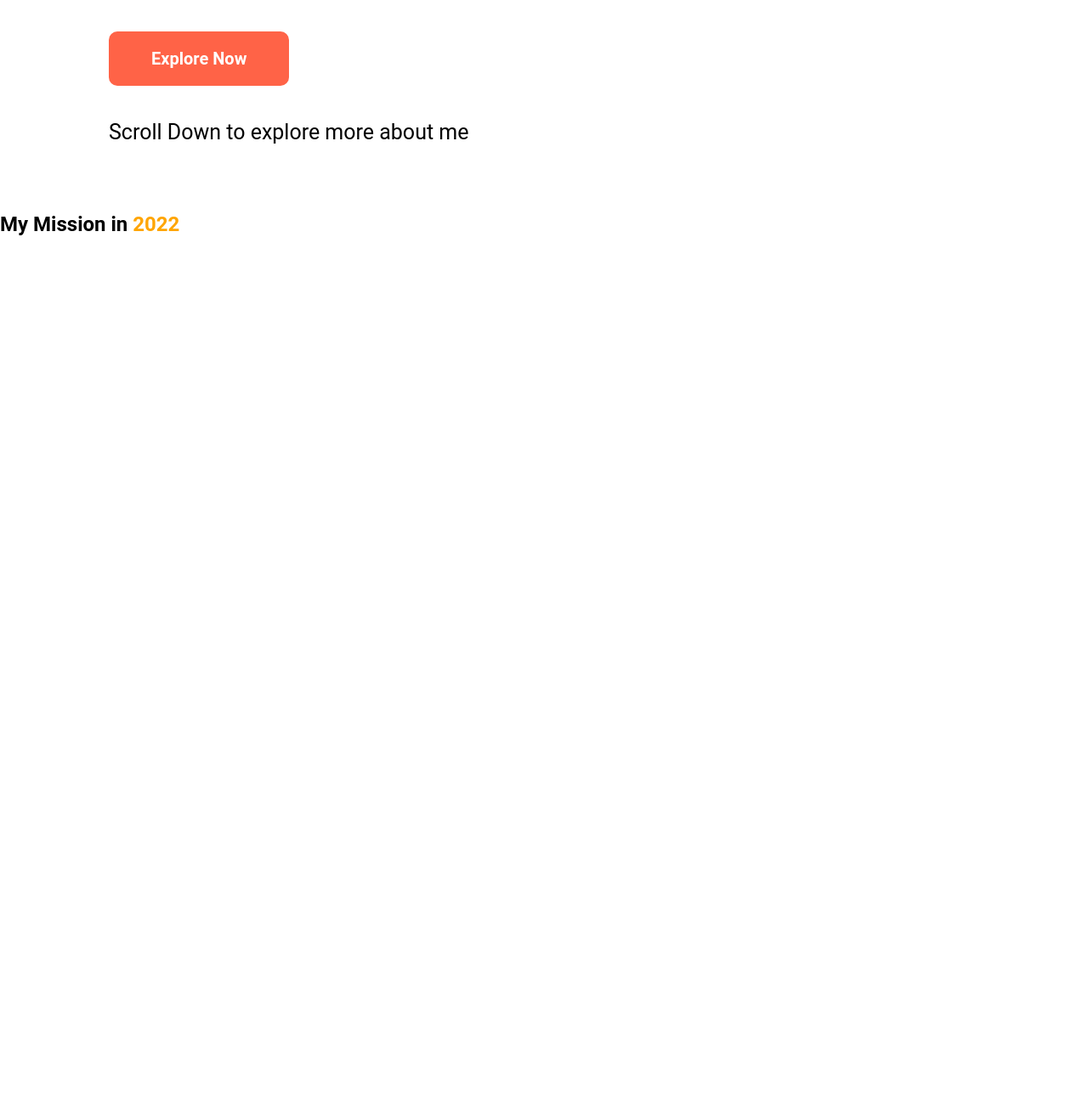
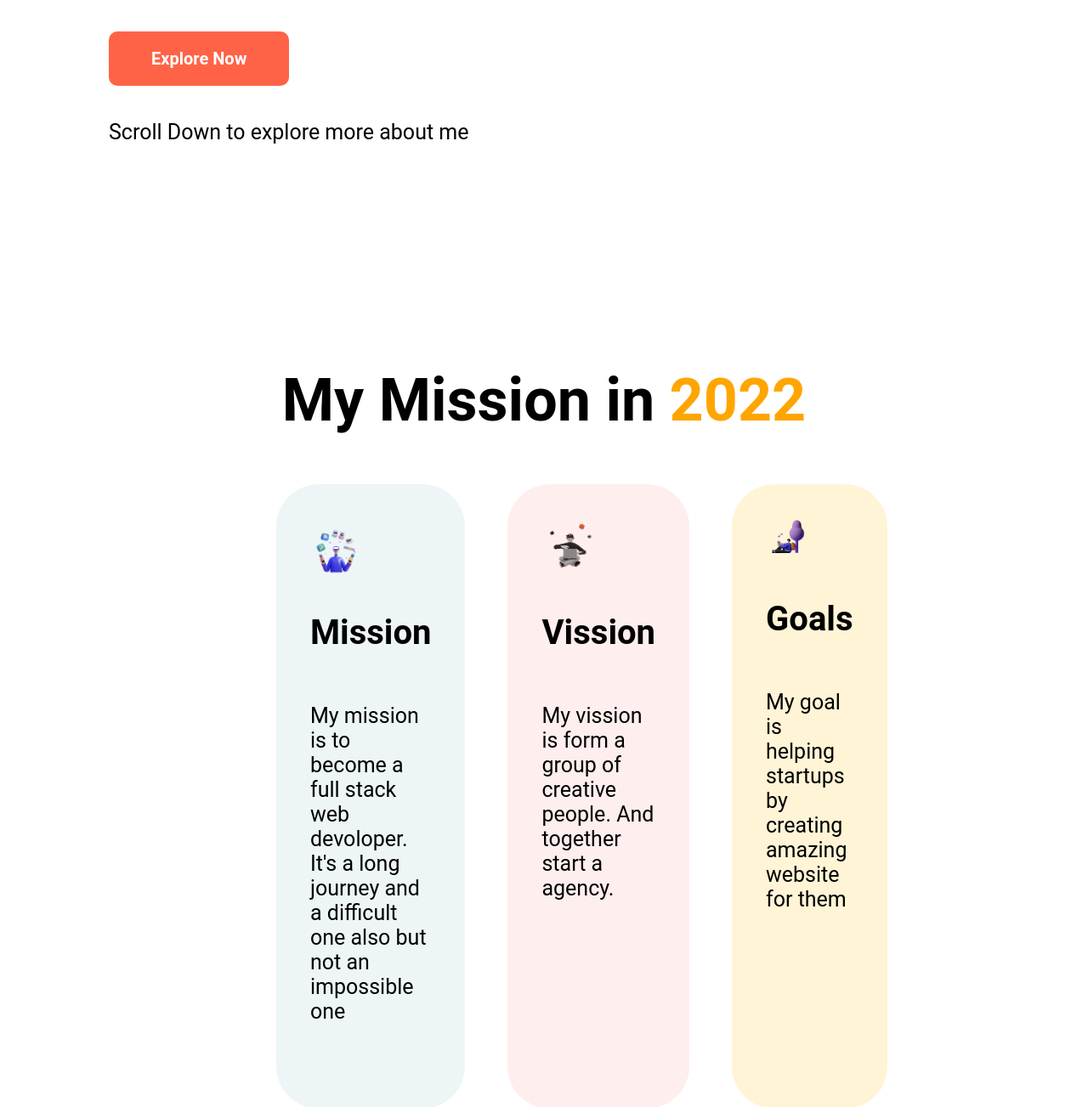
Before and after one commit to badhon55/Mission-2022, a plain HTML site: page index.html in a window 1280 px wide. Shown: the part 764-2067 px from the top of the page at 85% size. Before the commit the page ends 1062 px from the top, so only its background shows below. Drawn offline with Linux system fonts and the light colour scheme.

Commit message:
Mission area added

```diff
--- a/index.html
+++ b/index.html
@@ -36,14 +36,27 @@
             My Mission in <span class="orange-color">2022</span>
         </h2>
         <div class="flexible-container">
-            <div class="container">
-
+            <div id="mission" class="container">
+                <img src="images/illustrators/illustrator-1.png" alt="">
+                <h3>Mission</h3>
+                <p>
+                    My mission is to become a full stack web devoloper. It's a long journey and a difficult one also but
+                    not an impossible one
+                </p>
             </div>
-            <div class="container">
-
+            <div id="vission" class="container">
+                <img src="images/illustrators/illustrator-2.png" alt="">
+                <h3>Vission</h3>
+                <p>
+                    My vission is form a group of creative people. And together start a agency.
+                </p>
             </div>
-            <div class="container">
-
+            <div id="goals" class="container">
+                <img src="images/illustrators/illustrator-3.png" alt="">
+                <h3>Goals</h3>
+                <p>
+                    My goal is helping startups by creating amazing website for them
+                </p>
             </div>
         </div>
     </section>
--- a/style.css
+++ b/style.css
@@ -19,6 +19,7 @@ p{
 }
 .flexible-container{
     display: flex;
+    margin-bottom: 200px;
 }
 .half-width{
     width: 50%;
@@ -36,3 +37,33 @@ p{
     padding: 20px 50px;
     border-radius: 10px;
 }
+h2{
+    font-size: 70px;
+    text-align: center;
+}
+.my-mission{
+    margin-left: 300px;
+    margin-right: 300px;
+}
+.container{
+    width: 30%;
+    margin-left: 25px;
+    margin-right: 25px;
+    border-radius: 50px;
+    padding: 40px;
+}
+h3{
+    font-size: 40px;
+}
+.container img{
+    width: 50%;
+}
+#mission{
+    background-color:rgba(79, 157, 166, 0.1);
+}
+#vission{
+    background-color: rgba(255, 89, 89, 0.1);;
+}
+#goals{
+    background-color: #FFF4D6;
+}
```
Also changed, not shown: images/illustrators/illustrator-1.png (added), images/illustrators/illustrator-2.png (added), images/illustrators/illustrator-3.png (added).
